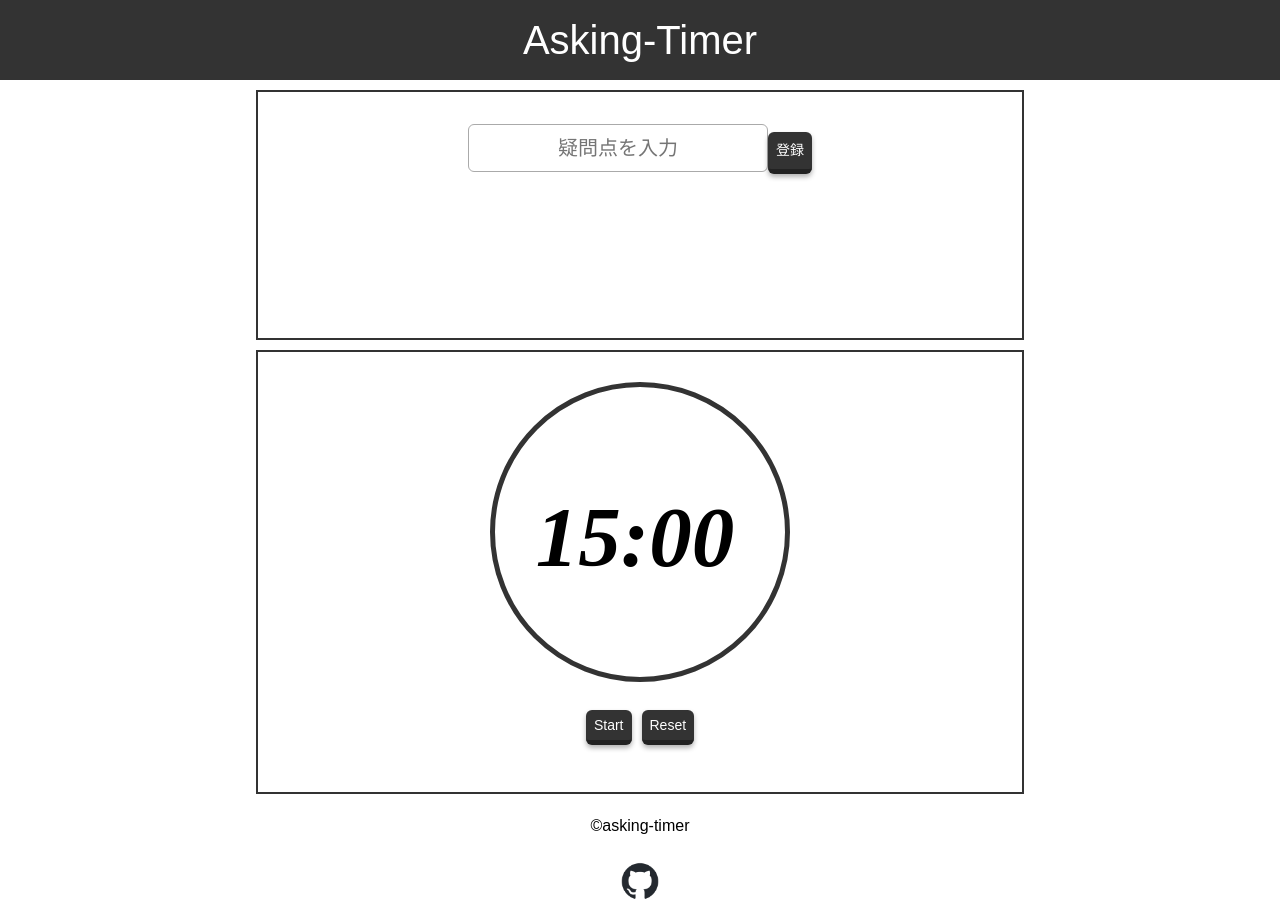
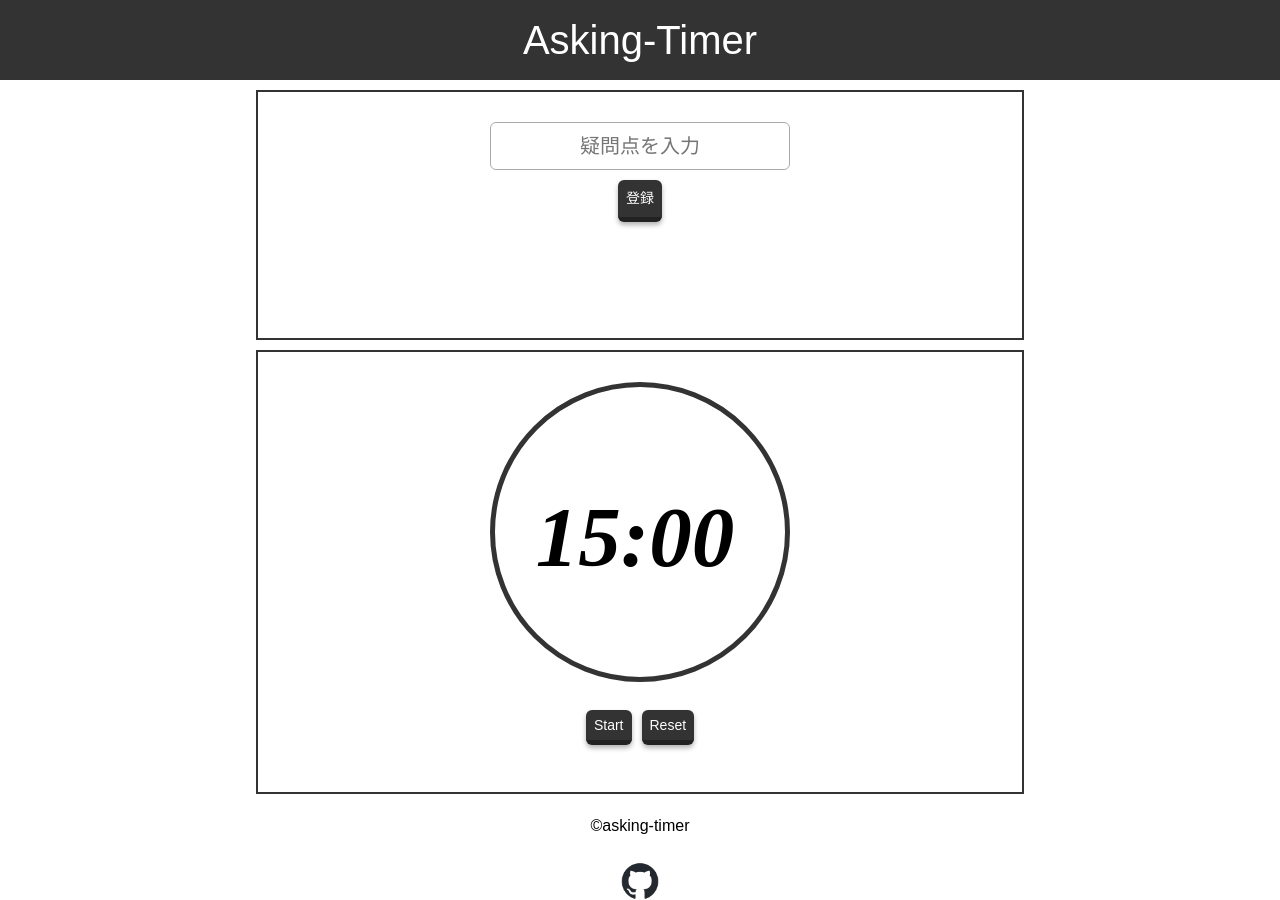
Before and after one commit to tsumagari-kohsuke/asking_timer_app, a Vue app: page / in a window 1280 px wide. Built offline with nearby package versions, Linux system fonts and the light colour scheme.

Commit message:
編集エリアの見た目が崩れたのでスタイルを追加

```diff
--- a/src/components/TitleSetting.vue
+++ b/src/components/TitleSetting.vue
@@ -1,10 +1,10 @@
 <template>
   <div class="title_setting">
-      <p v-if="editmode">
+      <div v-if="editmode" class="edit_area">
         <input type="text" class="title_input" v-model="taskTitle" placeholder="疑問点を入力" />
 
         <button class="btn" @click="changeMode">登録</button>
-      </p>
+      </div>
 
       <template v-if="!editmode">
         <p class="task_title">【現在直面している問題点】</p>
@@ -51,6 +51,13 @@ const enterEditMode = () => {
   margin: 30px;
 }
 
+.edit_area {
+  display: flex;
+  flex-direction: column;
+  justify-content: center;
+  align-items: center;
+}
+
 .task_title {
   padding: 8px;
   font-size: 21px;
```
